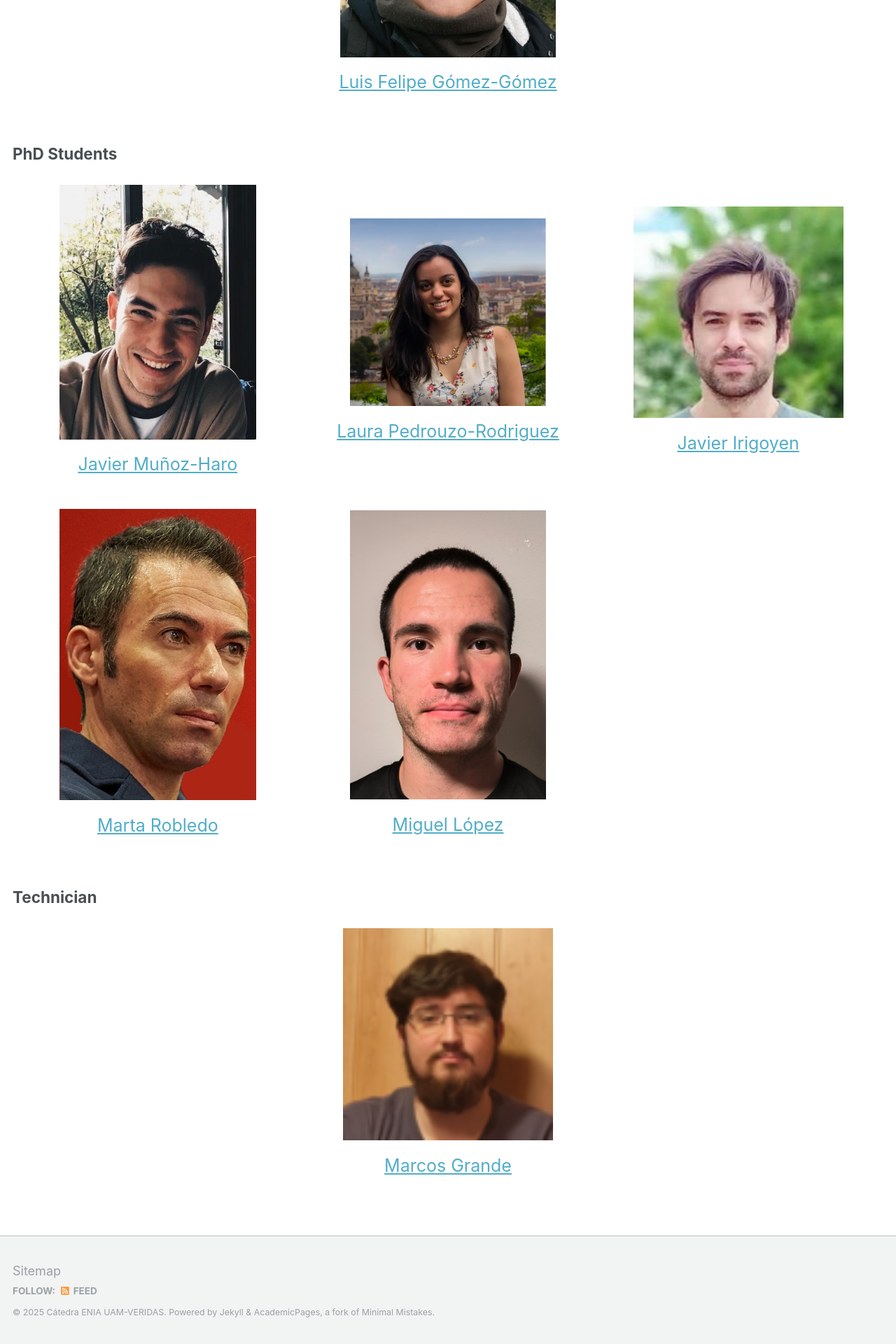
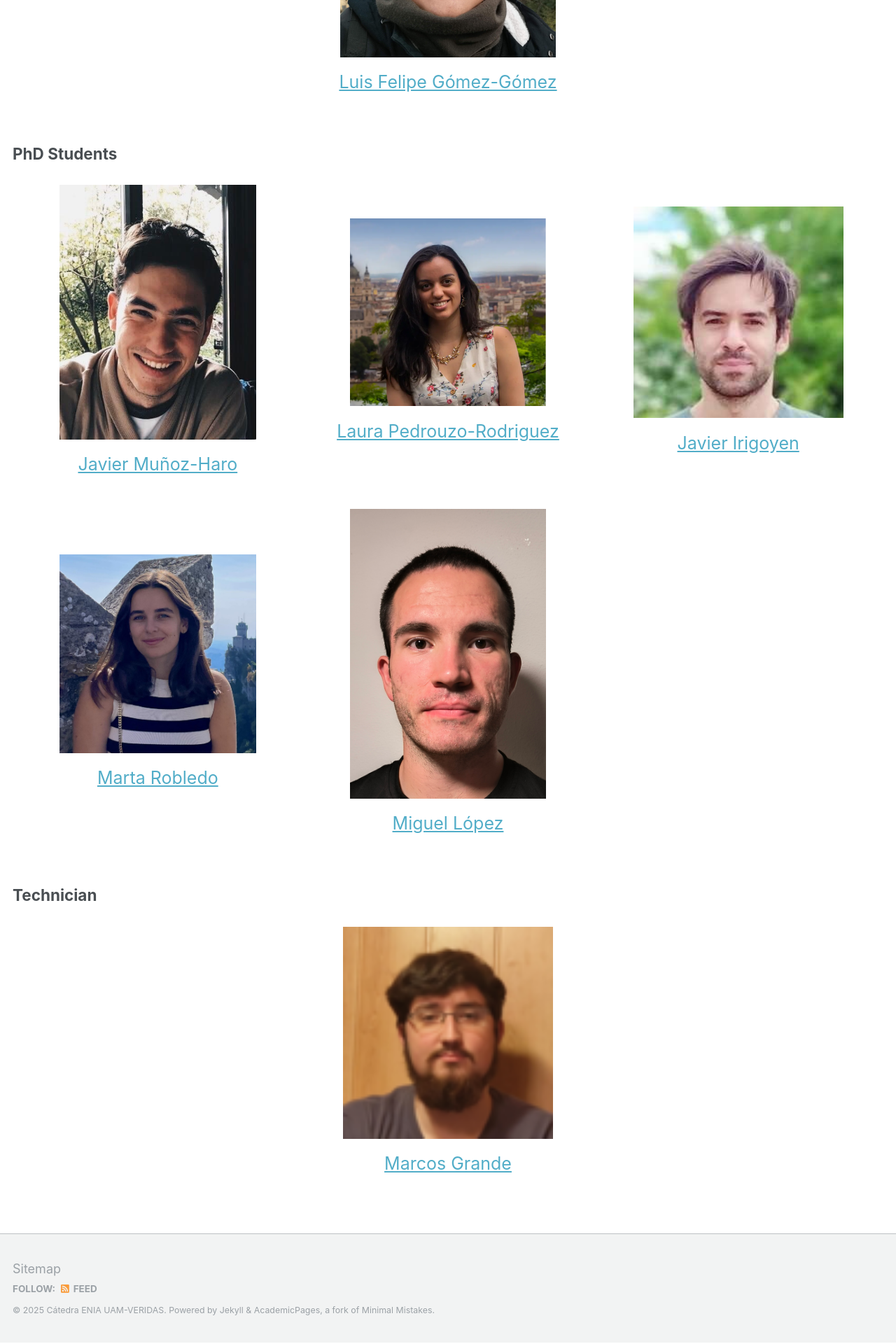
Before and after one commit to catedraeniauam/catedraeniauam.github.io, a Jekyll site: the page built from _pages/team.md, in a window 1280 px wide. Shown: the part 1667-3587 px from the top of the page at 70% size. Built offline with Jekyll 4.4.1, drawn with Linux system fonts in a browser that asks for light colours.

Commit message:
añadimos a marta

```diff
--- a/_pages/team.md
+++ b/_pages/team.md
@@ -99,7 +99,7 @@ PhD Students
     <tr>
       <td width="33%">
         <div>
-          <p align="center"><img class="img-70" src="https://catedraeniauam.github.io/images/2020_Fierrez.jpg"></p>
+          <p align="center"><img class="img-70" src="https://catedraeniauam.github.io/images/marta.jpg"></p>
           <p align="center"><a class="nombre" href="">Marta Robledo</a></p>
         </div>
       </td>
```
Also changed, not shown: images/marta.jpg (added).
